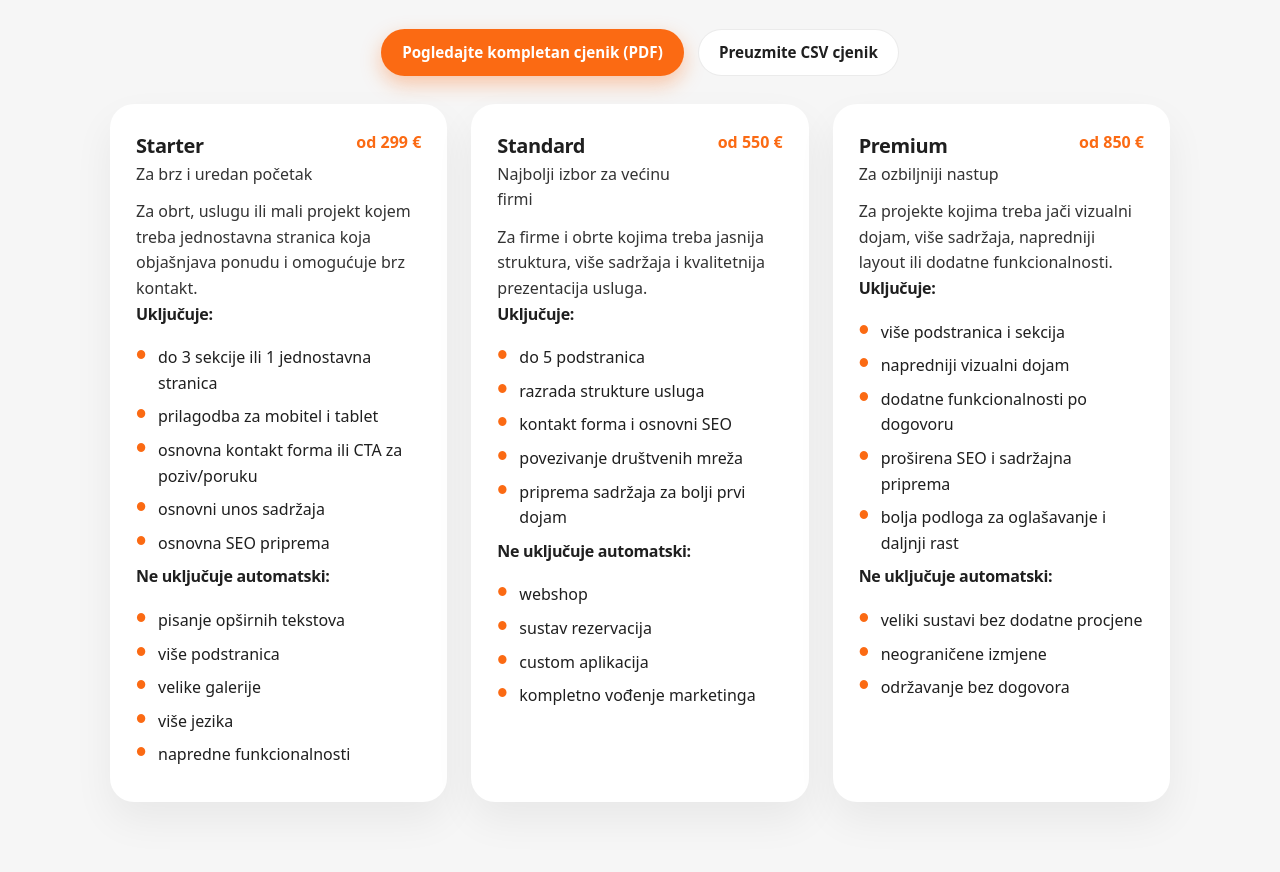
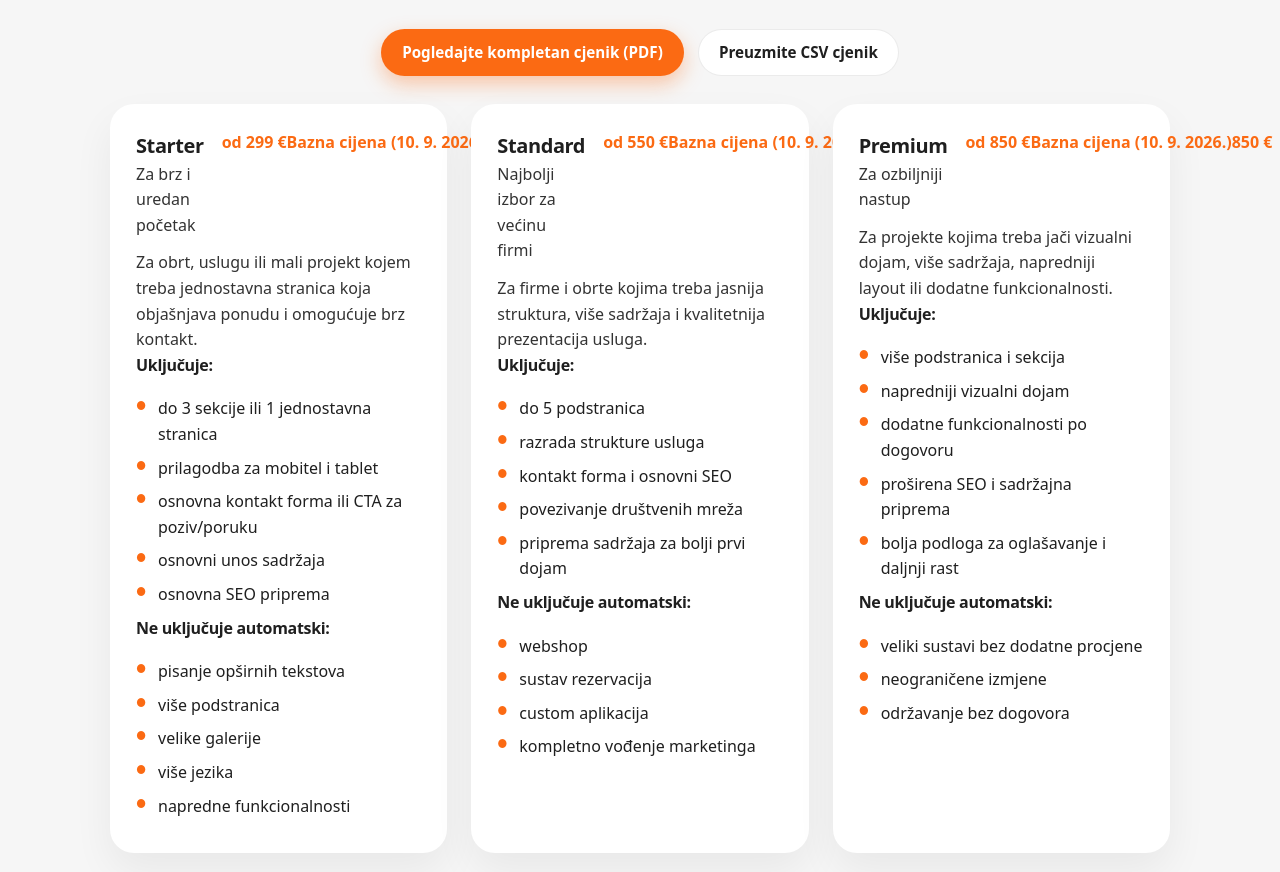
Before and after one commit to Ren0g/promar, a Next.js app: page /izrada-web-stranica in a window 1280 px wide. Shown: the part 1700-2572 px from the top of the page. Built offline with nearby package versions, Linux system fonts and the light colour scheme.

Commit message:
Prikaži bazne cijene s referentnim datumom uz web pakete

```diff
--- a/app/izrada-web-stranica/page.jsx
+++ b/app/izrada-web-stranica/page.jsx
@@ -10,6 +10,7 @@ const paketi = [
   {
     naziv: "Starter",
     cijena: "od 299 €",
+    baznaCijena: "299 €",
     oznaka: "Za brz i uredan početak",
     opis:
       "Za obrt, uslugu ili mali projekt kojem treba jednostavna stranica koja objašnjava ponudu i omogućuje brz kontakt.",
@@ -31,6 +32,7 @@ const paketi = [
   {
     naziv: "Standard",
     cijena: "od 550 €",
+    baznaCijena: "550 €",
     oznaka: "Najbolji izbor za većinu firmi",
     opis:
       "Za firme i obrte kojima treba jasnija struktura, više sadržaja i kvalitetnija prezentacija usluga.",
@@ -46,6 +48,7 @@ const paketi = [
   {
     naziv: "Premium",
     cijena: "od 850 €",
+    baznaCijena: "850 €",
     oznaka: "Za ozbiljniji nastup",
     opis:
       "Za projekte kojima treba jači vizualni dojam, više sadržaja, napredniji layout ili dodatne funkcionalnosti.",
@@ -262,7 +265,11 @@ export default function IzradaWebStranicaPage() {
                     <h3>{paket.naziv}</h3>
                     <p>{paket.oznaka}</p>
                   </div>
-                  <span>{paket.cijena}</span>
+                  <div className="web-package-prices">
+                    <span className="web-package-current-price">{paket.cijena}</span>
+                    <span className="web-package-base-label">Bazna cijena (10. 9. 2026.)</span>
+                    <span className="web-package-base-value">{paket.baznaCijena}</span>
+                  </div>
                 </div>
                 <p>{paket.opis}</p>
 
```
